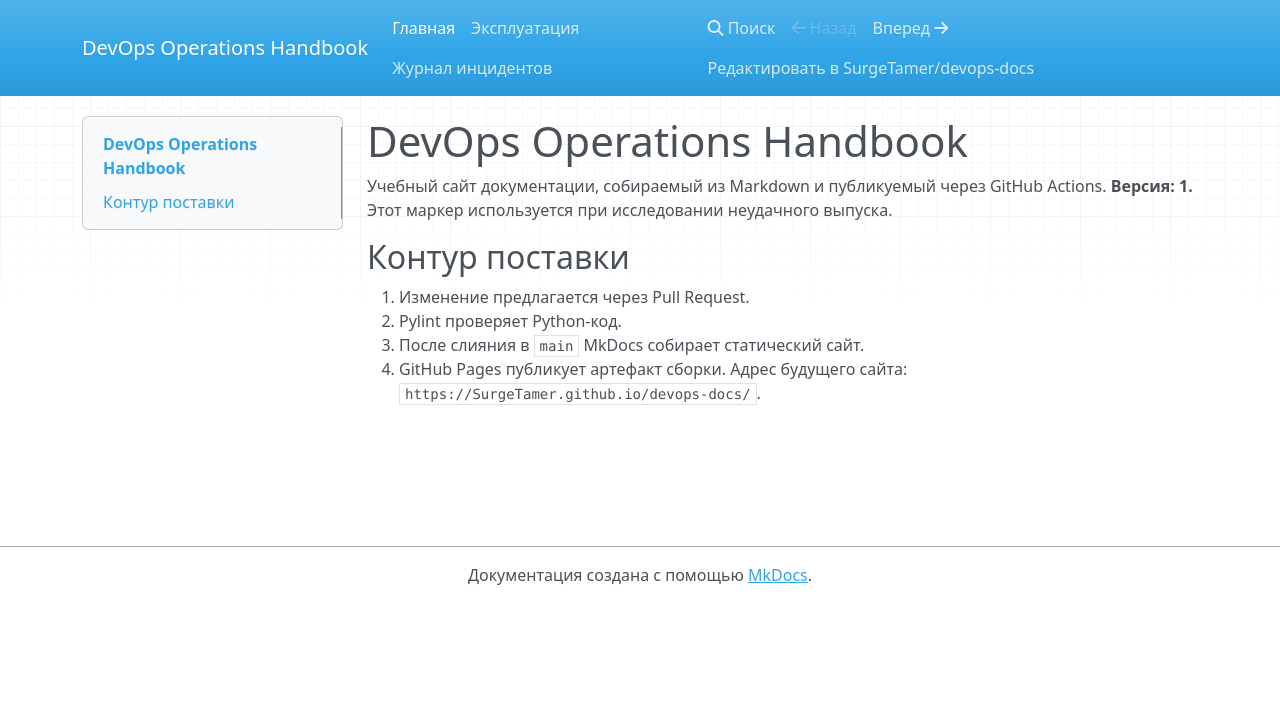
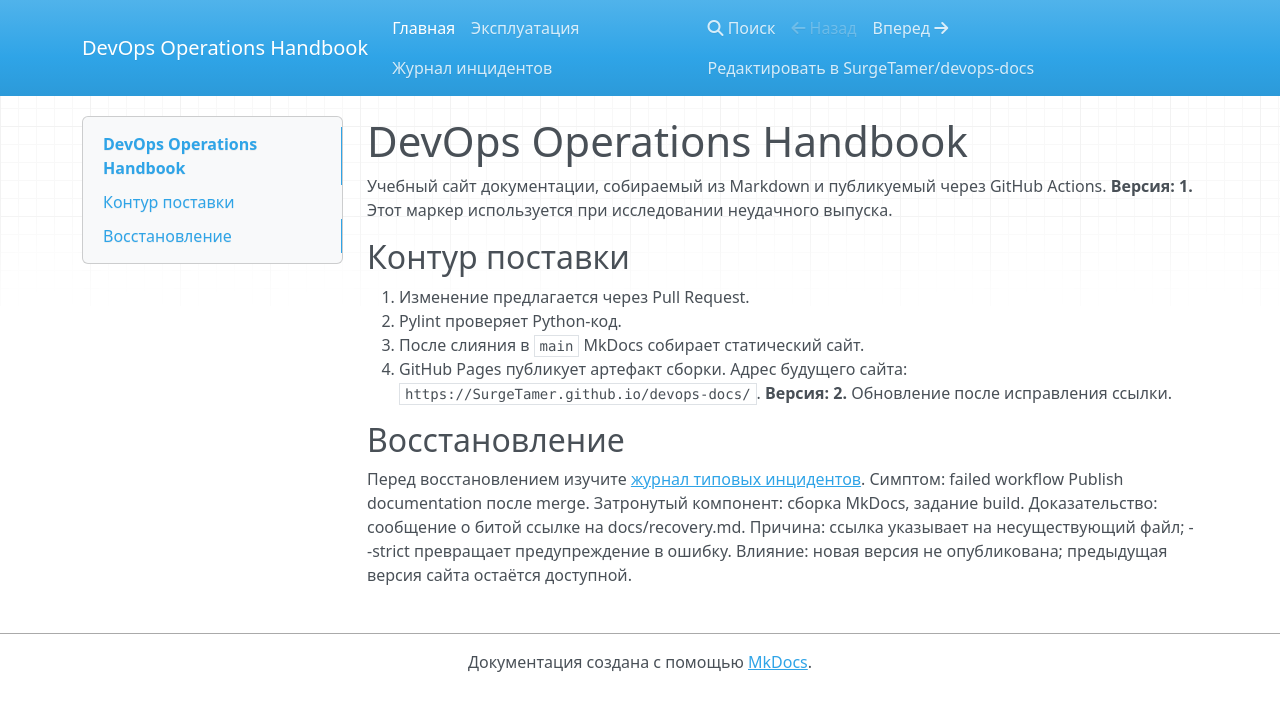
Before and after one commit to SurgeTamer/devops-docs, an MkDocs documentation site: the page built from docs/index.md, in a window 1280 px wide. Shown: the top 711 px of the page. Built offline with MkDocs 1.6.1, drawn with Linux system fonts in a browser that asks for light colours; nearby versions of some CDN libraries.

Commit message:
docs: point recovery section to existing incident log

```diff
--- a/docs/index.md
+++ b/docs/index.md
@@ -8,3 +8,12 @@ Actions.
 3. После слияния в `main` MkDocs собирает статический сайт.
 4. GitHub Pages публикует артефакт сборки.
 Адрес будущего сайта: `https://SurgeTamer.github.io/devops-docs/`.
+**Версия: 2.** Обновление после исправления ссылки.
+## Восстановление
+Перед восстановлением изучите [журнал типовых инцидентов](incidents.md).
+Симптом: failed workflow Publish documentation после merge.
+Затронутый компонент: сборка MkDocs, задание build.
+Доказательство: сообщение о битой ссылке на docs/recovery.md.
+Причина: ссылка указывает на несуществующий файл; --strict превращает
+предупреждение в ошибку.
+Влияние: новая версия не опубликована; предыдущая версия сайта остаётся доступной.
```
